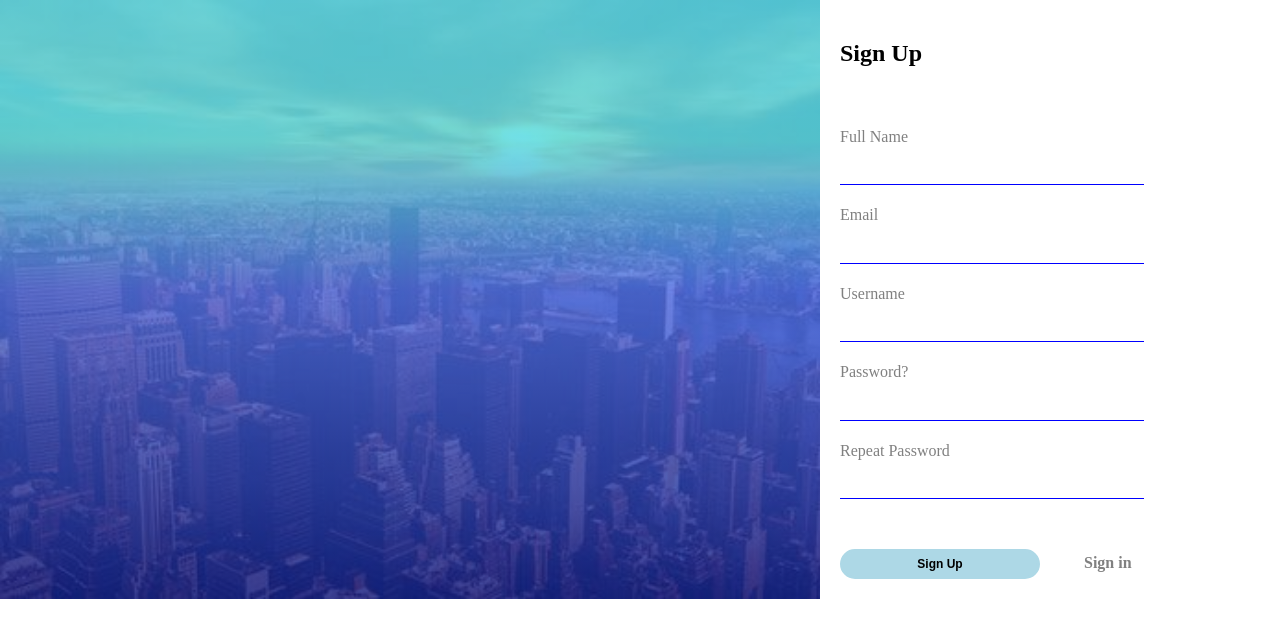
After one commit to teamtreasure/login, a PHP site: page /signup_page.html in a window 1280 px wide. The commit adds this page. Shown: the top 638 px of the page. Run offline with PHP 8.4, Linux system fonts and the light colour scheme.

Commit message:
Add files via upload
Team Treasure Signup page

```diff
--- a/index.html
+++ b/index.html
@@ -11,11 +11,11 @@
 		<form action="#" method="post">
 			<img src="client.png" id="image" width="234px" height="234px"><br>
 			<label id="team">Team Treasure</label><br>
-			<input type="text" class="form-control name" placeholder="&#xf007; Username" id="name"><br>
-			<input type="password" class="form-control name" name="password" id="password" placeholder="&#xf023; Password"><br>
+			<input type="text" class="form-control name" placeholder="&#xf007; Username" id="name" required=""><br>
+			<input type="password" class="form-control name" name="password" id="password" placeholder="&#xf023; Password" required=""><br>
 			<input type="submit" name="submit" id="submit" value="Login"><br>
 			<label id="forget">Forgot Username or Password?</label><br>
-			<label id="new">Create New Account  </label><label class="font" value="&#xf30b;"></label>
+			<a href="signup_page.html" target="_blank"><label id="new" class="font" value="&#xf30b;">Create New Account</label></a>
 
 		</form>
 	</div>
--- /dev/null
+++ b/signup_page.html
@@ -0,0 +1,37 @@
+<!DOCTYPE html>
+<html>
+<head>
+	<meta charset="utf-8">
+	<link rel="stylesheet" type="text/css" href="style.css">
+	<title>Sign Up</title>
+</head>
+<body>
+	<div class="container-signup">
+		<div class="signup-image">
+			<img src="background.jpeg" id="s.image" width="820px" height="0px"><br>
+			<!-- <i id="team">TEAM TREASURE</i> -->
+		</div>
+		<div id="signup-form">
+			<form action="#" method="post">
+			<h2>Sign Up</h2>
+			<label class="label">Full Name</label><br>
+			<input type="text" class="form-control name" fullname" id="fullname" required=""><br>
+			<label id="em" class="label">Email</label><br>
+			<input type="Email" class="form-control name" name="email" id="email" required=""><br>
+			<label class="label">Username</label><br>
+			<input type="name" name="username" id="username" required=""><br>
+			<label class="label" id="s.password">Password?</label><br>
+			<input type="password" name="password" id="s.password" required=""><br>
+			<label class="label">Repeat Password</label><br>
+			<input type="password" name="password" required=""><br>
+			<!-- <input type="checkbox" name="checkbox" id="check"><i id="check-writeup">I agree to the terms of User</i> <br>	 -->
+			<input type="submit" name="signup" id="signup" value="Sign Up">
+			<a href="index.html" id="signin">Sign in</a>
+
+		</form>
+		</div>
+
+	</div>
+
+</body>
+</html>
--- a/style.css
+++ b/style.css
@@ -7,8 +7,8 @@ body{
 	background-image:linear-gradient(180deg, rgba(86, 218, 226, 0.83) 23.5%, rgba(77, 110, 229, 0.819189) 48.59%, rgba(12, 30, 138, 0.797042) 100%),url("background.jpeg");
 	background-size: cover;
 	position: absolute;
-	width: 1440px;
-	height: 1024px;
+	width: 1360px;
+	height: 653px;
 	left: 0px;
 	top: 1px;
 	box-shadow: 0px 4px 4px rgba(0, 0, 0, 0.25);
@@ -85,7 +85,76 @@ input.name{ font-family: }
 	margin-right: 200px;
 	padding-left: 50px;
 	right: 31%;
-	top: 55%;
+	top: 95%;
 	color: #D7CECE;
 	font-weight: bold;
 }
+.container-signup{
+	display: flex;
+	flex-flow: row;
+	margin: 0;
+	padding: 0;
+}
+.signup-image{
+	background-image: linear-gradient(180deg, rgba(86, 218, 226, 0.83) 23.5%, rgba(77, 110, 229, 0.819189) 48.59%, rgba(12, 30, 138, 0.797042) 100%),url("background.jpeg");
+	background-size: cover;
+}
+form{
+	padding: 10px;
+	margin: 10px;
+}
+h2{
+	padding-bottom: 20px;
+}
+.label{
+	color: gray;
+	line-height: 59px;
+}
+input{
+	/*border-style: solid 0.5px;*/
+	border-right: none;
+	border-left: none;
+	border-bottom-color: blue;
+	border-top: none;
+	height: 16px;
+	width: 300px;
+	border-width: 1px;
+
+}
+a{
+	text-decoration: none;
+	margin-left: 40px;
+}
+#signup:hover{
+	background-color: blue;
+}
+#signup{
+	position: relative;
+	width: 200px;
+	height: 30px;
+	border:3px solid lightblue;
+	box-sizing: border-box;
+	border-radius: 40px;
+	background-color:  lightblue;
+	text-align: center;
+	color: #000;
+	margin-top: 50px;
+	font-weight: bold;
+	font-size: 12px;
+	line-height: 146.8%;
+
+}
+#check{
+	padding: 0px;
+	margin: 0px;
+	top:50px;
+	bottom: 50px;
+
+}
+#check-writeup{
+	margin-right: 300px;
+}
+#signin{
+	font-weight: bold;
+	color: gray;
+}
```
